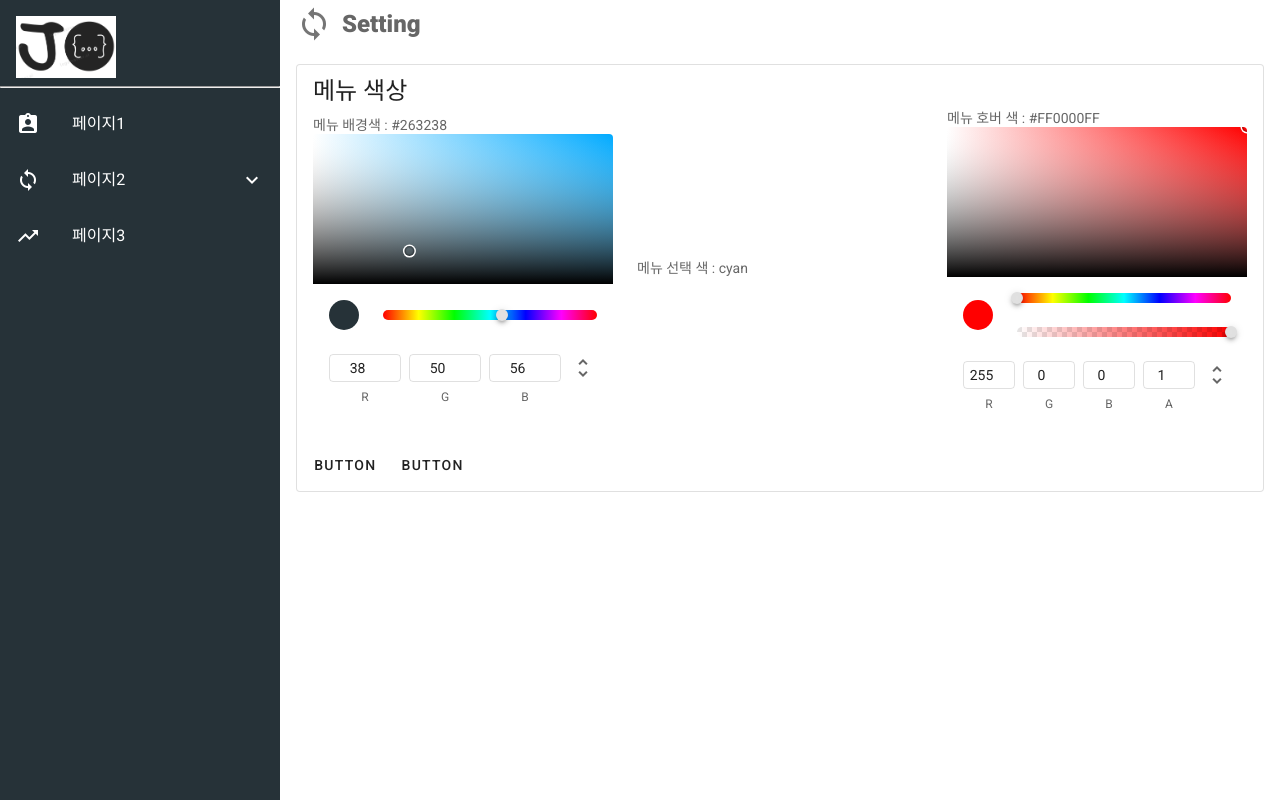
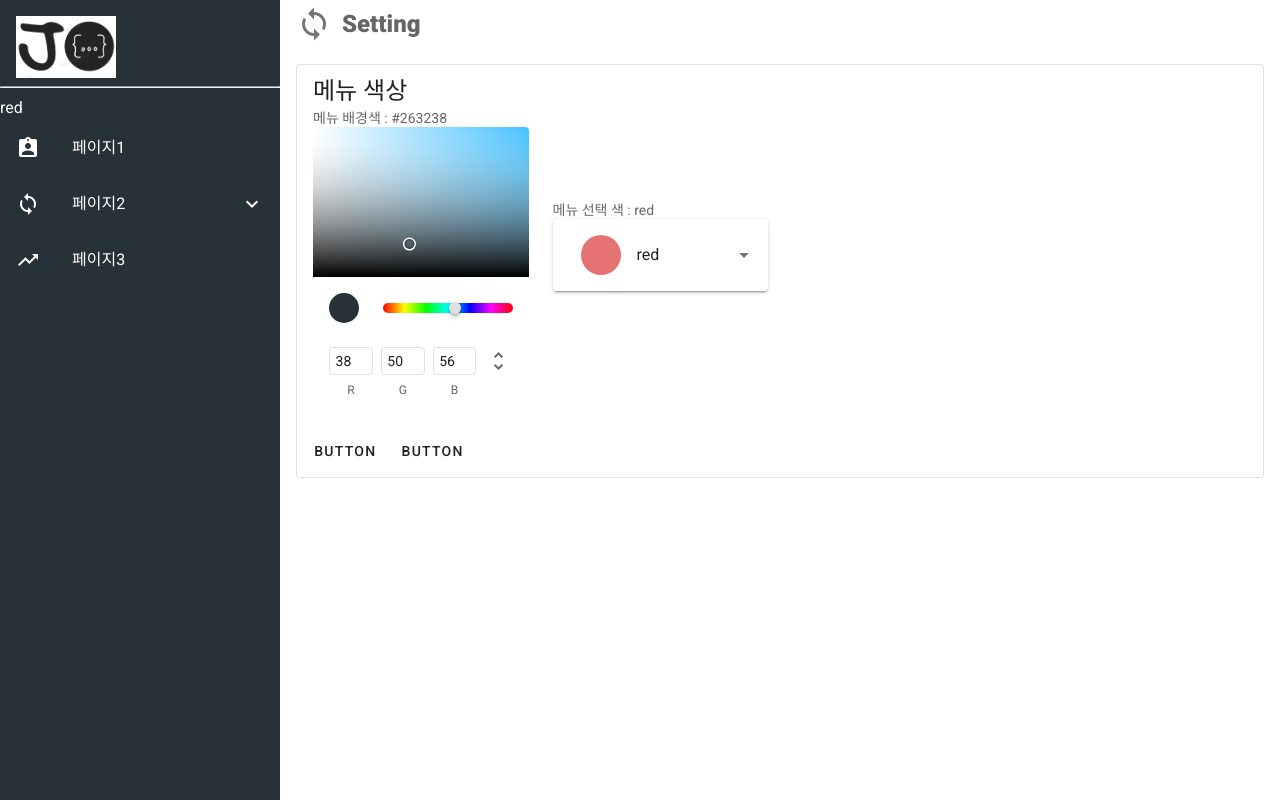
Before and after one commit to Jo-App/vuetilfy_menu, a Vue app: page /#/ in a window 1280 px wide. Built offline with nearby package versions, Linux system fonts and the light colour scheme.

Commit message:
색상 설정

```diff
--- a/src/components/Menus.vue
+++ b/src/components/Menus.vue
@@ -22,16 +22,17 @@
               <img src="../assets/jogo.png" width="100">
             </v-list-item>
             <hr class="mt-2 mb-2">
-            <v-list-item-group :active-class="`${colors.menu_selected_color} white--text`">
+            {{colors.menu_selected_color}}
+            <v-list-item-group>
               <template v-for="menu in menus">
                 <template v-if="menu.childrens">
-                  <v-list-group :prepend-icon="menu.icon" :key="menu.id">
+                  <v-list-group :prepend-icon="menu.icon" :key="menu.id" :active-class="`${colors.menu_selected_color} accent-4 white--text`">
                     <template v-slot:activator>
                       <v-list-item-title>{{menu.title}}</v-list-item-title>
                     </template>
                     <template v-for="children in menu.childrens">
-                      <v-list-item @click="movePage(children.target);" :key="children.id" class="ml-2" active-class="purple white--text">
-                        <v-list-item-icon active-class="purple">
+                      <v-list-item @click="movePage(children.target);" :key="children.id" class="ml-2" :active-class="`${colors.menu_selected_color} accent-4 white--text`">
+                        <v-list-item-icon :active-class="`${colors.menu_selected_color} accent-4`">
                           <v-icon>{{children.icon}}</v-icon>
                         </v-list-item-icon>
                         <v-list-item-title>
@@ -42,7 +43,7 @@
                   </v-list-group>
                 </template>
                 <template v-else>
-                  <v-list-item @click="movePage(menu.target);" :key="menu.id" active-class="purple white--text">
+                  <v-list-item @click="movePage(menu.target);" :key="menu.id" :active-class="`${colors.menu_selected_color} accent-4 white--text`">
                     <v-list-item-icon>
                       <v-icon>{{menu.icon}}</v-icon>
                     </v-list-item-icon>
@@ -53,7 +54,6 @@
             </v-list-item-group>
           </v-list>
         </v-layout>
-      <!-- </v-img> -->
       </div>
     </v-navigation-drawer>
     <!-- <v-toolbar :elevation="0" color="#fafafa" fixed>
@@ -76,6 +76,8 @@ export default {
     drawer: null,
     color: 'success',
     responsive: false,
+
+
   }),
   computed: _.extend(
     mapState(["menus", "colors"]),
--- a/src/store/state/colors.js
+++ b/src/store/state/colors.js
@@ -1,8 +1,7 @@
 const colorState = {
   colors: {
     menu_background_color: '#263238',
-    menu_selected_color: 'cyan',
-    menu_hover_color: ''
+    menu_selected_color: 'red',
   }
 }
 
--- a/src/view/Index.vue
+++ b/src/view/Index.vue
@@ -12,10 +12,9 @@
           <v-list-item-title class="headline mb-1">메뉴 색상</v-list-item-title>
           <v-list-item-subtitle>
             <v-row
-              justify="space-around"
               align="center"
             >
-              <v-col>
+              <v-col cols="3" sm="3" md="3">
                 <span>메뉴 배경색 : {{colors.menu_background_color}}</span>
                 <v-color-picker
                   v-model="colors.menu_background_color"
@@ -23,26 +22,34 @@
                 >
                 </v-color-picker>
               </v-col>
-              <v-col>
+              <v-col cols="3" sm="3" md="3">
                 <span>메뉴 선택 색 : {{colors.menu_selected_color}}</span>
-                <!-- <v-color-picker
+                <v-autocomplete
                   v-model="colors.menu_selected_color"
-                  flat
-                ></v-color-picker> -->
-<select v-model="selectedFruits">
-  <option disabled value="">Please select one</option>
-  <option>A</option>
-  <option>B</option>
-  <option>C</option>
-</select>
-
-              </v-col>
-              <v-col>
-                <span>메뉴 호버 색 : {{colors.menu_hover_color}}</span>
-                <v-color-picker
-                  v-model="colors.menu_hover_color"
-                  flat
-                ></v-color-picker>
+                  :items="people"
+                  filled
+                  color="blue-grey lighten-2"
+                  label="Color"
+                  item-text="name"
+                  item-value="name"
+                  solo
+                >
+                  <template v-slot:selection="data">
+                    <v-list-item-avatar>
+                    <div :class="data.item.color" class="pa-6 text-center lighten-2 rounded-sm"></div>
+                    </v-list-item-avatar>
+                    {{ data.item.name }}
+                  </template>
+                  <template v-slot:item="data">
+                    <v-list-item-avatar>
+                      <div :class="data.item.color" class="pa-6 text-center lighten-2 rounded-sm"></div>
+                    </v-list-item-avatar>
+                    <v-list-item-content>
+                      <v-list-item-title v-html="data.item.name"></v-list-item-title>
+                      <v-list-item-subtitle v-html="data.item.group"></v-list-item-subtitle>
+                    </v-list-item-content>
+                  </template>
+                </v-autocomplete>
               </v-col>
             </v-row>
           </v-list-item-subtitle>
@@ -70,55 +77,16 @@ export default {
     mapState(["colors"])
   ),
   data: () => ({
- fruits: [
-        'Apples',
-        'Apricots',
-        'Avocado',
-        'Bananas',
-        'Blueberries',
-        'Blackberries',
-        'Boysenberries',
-        'Bread fruit',
-        'Cantaloupes (cantalope)',
-        'Cherries',
-        'Cranberries',
-        'Cucumbers',
-        'Currants',
-        'Dates',
-        'Eggplant',
-        'Figs',
-        'Grapes',
-        'Grapefruit',
-        'Guava',
-        'Honeydew melons',
-        'Huckleberries',
-        'Kiwis',
-        'Kumquat',
-        'Lemons',
-        'Limes',
-        'Mangos',
-        'Mulberries',
-        'Muskmelon',
-        'Nectarines',
-        'Olives',
-        'Oranges',
-        'Papaya',
-        'Peaches',
-        'Pears',
-        'Persimmon',
-        'Pineapple',
-        'Plums',
-        'Pomegranate',
-        'Raspberries',
-        'Rose Apple',
-        'Starfruit',
-        'Strawberries',
-        'Tangerines',
-        'Tomatoes',
-        'Watermelons',
-        'Zucchini',
-      ],
-      selectedFruits: []
+    friends: ['Sandra Adams', 'Britta Holt'],
+    name: 'Midnight Crew',
+    people: [
+      { name: 'red', color: "red" },
+      { name: 'blue', color: "blue" },
+      { name: 'green', color: "green" },
+      { name: 'black', color: "black" },
+      { name: 'orange', color: "orange" },
+
+    ],
   }),
   created(){
 
```
